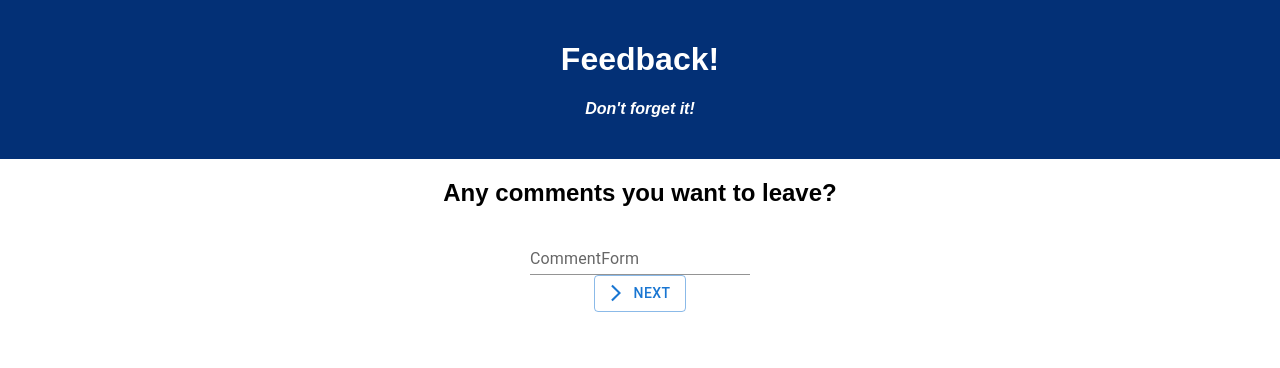
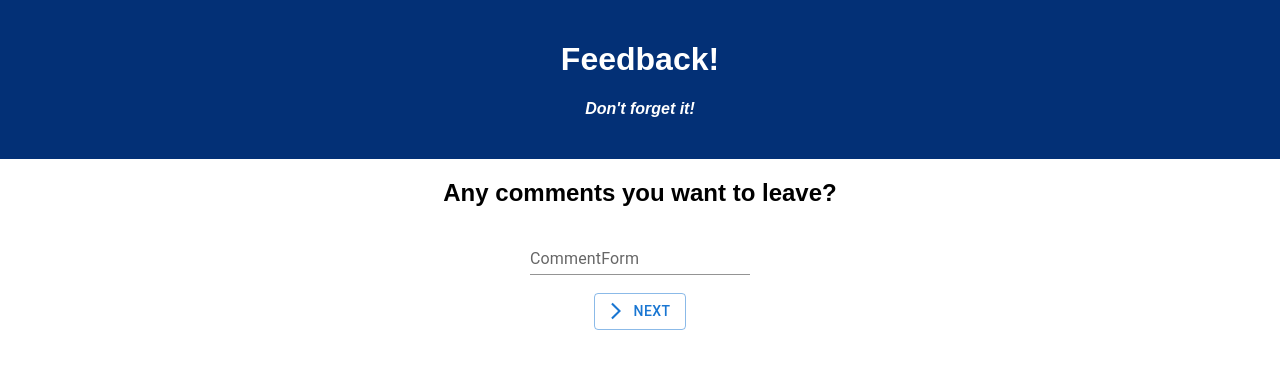
Before and after one commit to Thirteenhelens/Feedback_Loop, a React (Create React App) app: page /#/comment in a window 1280 px wide. Shown: the top 368 px of the page. Built offline with nearby package versions, Linux system fonts and the light colour scheme.

Commit message:
Added starting functionality to comment form

```diff
--- a/src/components/CommentForm/CommentForm.jsx
+++ b/src/components/CommentForm/CommentForm.jsx
@@ -1,15 +1,44 @@
+import { useState } from "react";
 import Button from "@mui/material/Button";
+import { useHistory } from "react-router";
 import TextField from "@mui/material/TextField";
+import { useDispatch, useSelector } from "react-redux";
 import ArrowForwardIosTwoToneIcon from "@mui/icons-material/ArrowForwardIosTwoTone";
 
 function CommentForm() {
+  const history = useHistory();
+  const dispatch = useDispatch();
+  const feedback = useSelector((store) => store.feedback);
+  const [comment, setComment] = useState(feedback.comment);
+
+  const handleSubmit = (e) => {
+    e.preventDefault();
+    console.log(`Clicked Next`);
+
+    dispatch({
+      type: "ADD_COMMENT",
+      payload: comment,
+    });
+
+    // history.push("/understanding");
+    setComment("");
+  };
+
   return (
     <div>
       <div>
         <h2>Any comments you want to leave?</h2>
       </div>
-      <TextField id="standard-basic" label="CommentForm" variant="standard" />
-      <form>
+      <TextField
+        value={comment}
+        variant="standard"
+        id="standard-basic"
+        label="CommentForm"
+        onChange={(e) => setComment(e.target.value)}
+      />
+      <br />
+      <br />
+      <form onSubmit={handleSubmit}>
         <Button
           type="submit"
           variant="outlined"
```
